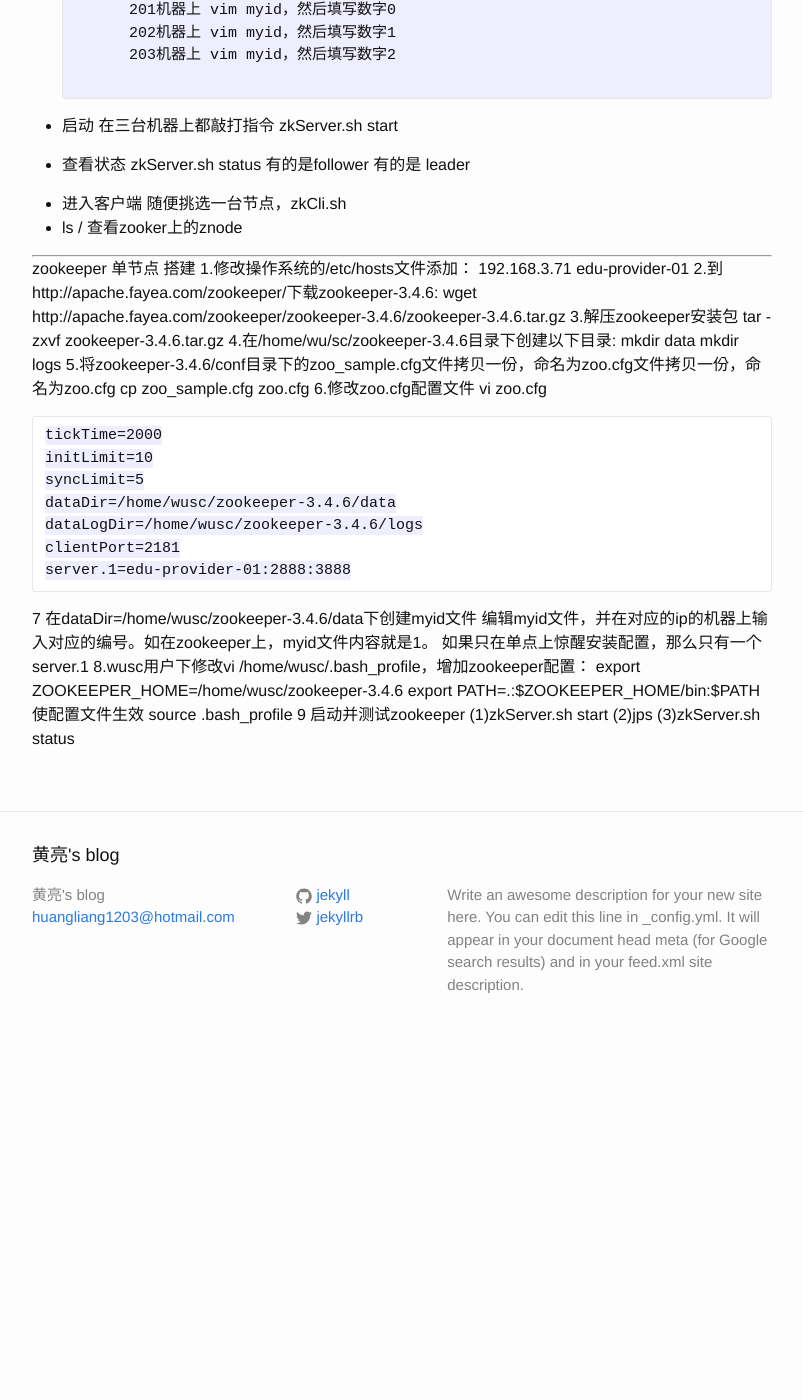
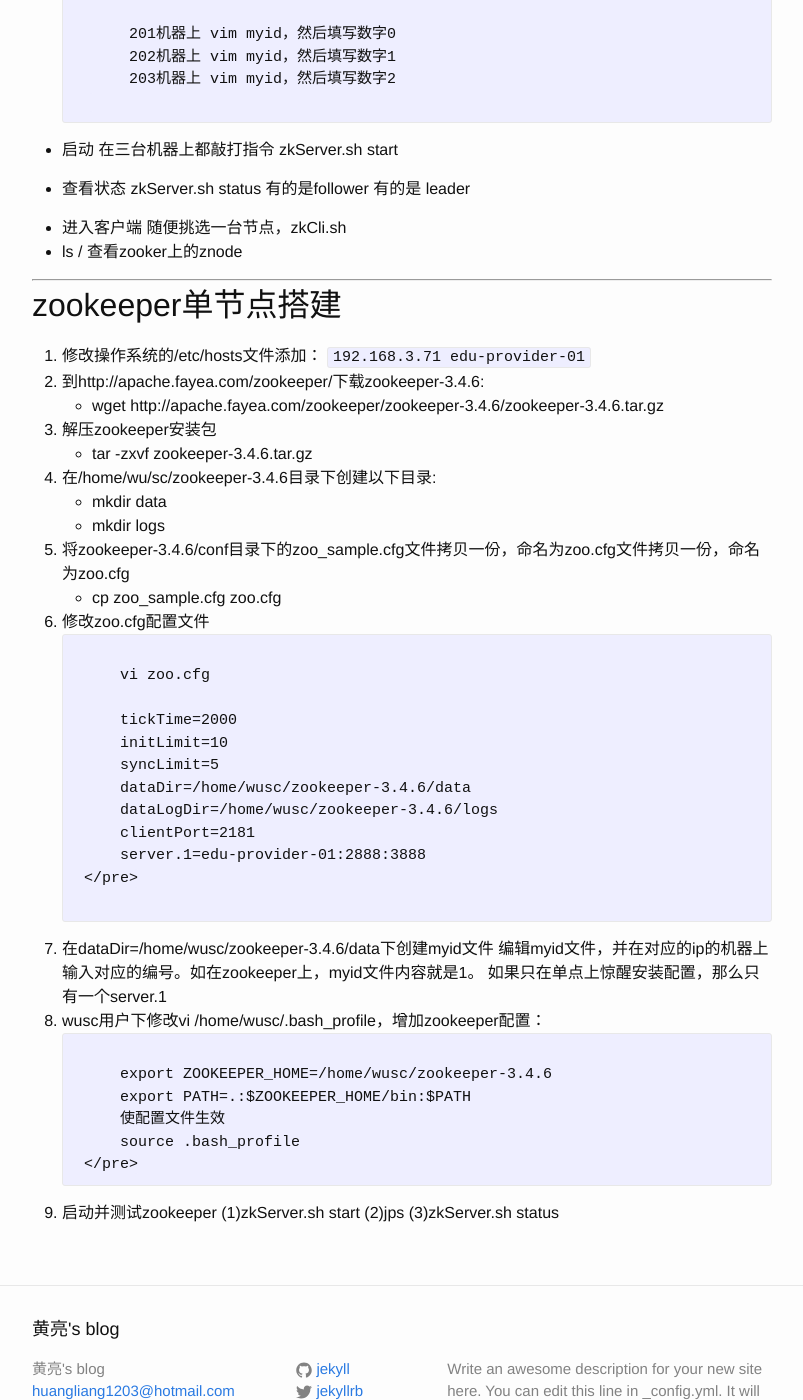
Before and after one commit to hl50381973/hl50381973.github.io, a Jekyll site: the page built from _posts/2016-11-27-zookeeper-build.markdown, in a window 1280 px wide and 1400 px high, scrolled down 995 px. Shown: the whole window, without its empty margins (238-1041 px from the left). Built offline with Jekyll 4.4.1, drawn with Linux system fonts in a browser that asks for light colours; before the commit the page ends 2051 px from its top, so only the background shows below that; part of the change alters nothing that is shown; some of the changed text lies outside the part shown.

Commit message:
update zookeeper

````diff
--- a/_posts/2016-11-27-zookeeper-build.markdown
+++ b/_posts/2016-11-27-zookeeper-build.markdown
@@ -5,7 +5,7 @@ date:   2016-11-27 16:05:00
 categories: zookeeper
 ---
 
-zookeeper 搭建
+## zookeeper集群搭建
 
 - 下载jdk1.7
 	解压到/usr/local/jdk1.7路径
@@ -60,38 +60,42 @@ zookeeper 搭建
 ---
 
 
-zookeeper 单节点 搭建
-1.修改操作系统的/etc/hosts文件添加：
-	192.168.3.71 edu-provider-01
-2.到http://apache.fayea.com/zookeeper/下载zookeeper-3.4.6:
-	wget http://apache.fayea.com/zookeeper/zookeeper-3.4.6/zookeeper-3.4.6.tar.gz
-3.解压zookeeper安装包
-	tar -zxvf zookeeper-3.4.6.tar.gz
-4.在/home/wu/sc/zookeeper-3.4.6目录下创建以下目录:
-	mkdir data
-	mkdir logs
-5.将zookeeper-3.4.6/conf目录下的zoo_sample.cfg文件拷贝一份，命名为zoo.cfg文件拷贝一份，命名为zoo.cfg
-	cp zoo_sample.cfg zoo.cfg
-6.修改zoo.cfg配置文件
-	vi zoo.cfg
+## zookeeper单节点搭建
+1. 修改操作系统的/etc/hosts文件添加：
+	```192.168.3.71 edu-provider-01```
+2. 到http://apache.fayea.com/zookeeper/下载zookeeper-3.4.6:
+	- wget http://apache.fayea.com/zookeeper/zookeeper-3.4.6/zookeeper-3.4.6.tar.gz
+3. 解压zookeeper安装包
+	- tar -zxvf zookeeper-3.4.6.tar.gz
+4. 在/home/wu/sc/zookeeper-3.4.6目录下创建以下目录:
+	- mkdir data
+	- mkdir logs
+5. 将zookeeper-3.4.6/conf目录下的zoo_sample.cfg文件拷贝一份，命名为zoo.cfg文件拷贝一份，命名为zoo.cfg
+	- cp zoo_sample.cfg zoo.cfg
+6. 修改zoo.cfg配置文件
+	<pre><code>
+		vi zoo.cfg
 
-	tickTime=2000
-	initLimit=10
-	syncLimit=5
-	dataDir=/home/wusc/zookeeper-3.4.6/data
-	dataLogDir=/home/wusc/zookeeper-3.4.6/logs
-	clientPort=2181
-	server.1=edu-provider-01:2888:3888
+		tickTime=2000
+		initLimit=10
+		syncLimit=5
+		dataDir=/home/wusc/zookeeper-3.4.6/data
+		dataLogDir=/home/wusc/zookeeper-3.4.6/logs
+		clientPort=2181
+		server.1=edu-provider-01:2888:3888
+	</pre></code>
 
-7 在dataDir=/home/wusc/zookeeper-3.4.6/data下创建myid文件
+7. 在dataDir=/home/wusc/zookeeper-3.4.6/data下创建myid文件
 	编辑myid文件，并在对应的ip的机器上输入对应的编号。如在zookeeper上，myid文件内容就是1。
 	如果只在单点上惊醒安装配置，那么只有一个server.1
-8.wusc用户下修改vi /home/wusc/.bash_profile，增加zookeeper配置：
-	export ZOOKEEPER_HOME=/home/wusc/zookeeper-3.4.6
-	export PATH=.:$ZOOKEEPER_HOME/bin:$PATH
-	使配置文件生效
-	source .bash_profile
-9 启动并测试zookeeper
+8. wusc用户下修改vi /home/wusc/.bash_profile，增加zookeeper配置：
+	<pre><code>
+		export ZOOKEEPER_HOME=/home/wusc/zookeeper-3.4.6
+		export PATH=.:$ZOOKEEPER_HOME/bin:$PATH
+		使配置文件生效
+		source .bash_profile
+	</pre></code>
+9. 启动并测试zookeeper
 	(1)zkServer.sh start
 	(2)jps
 	(3)zkServer.sh status
````
